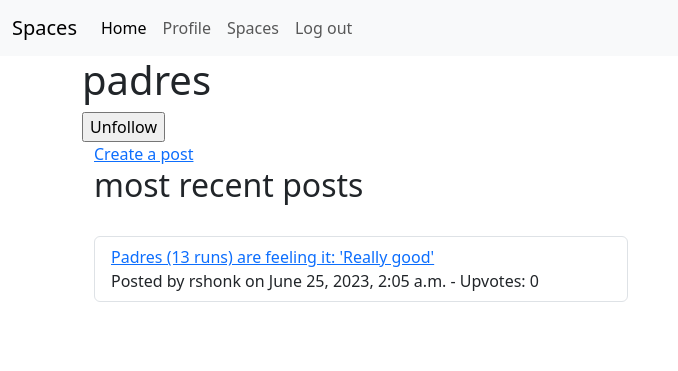
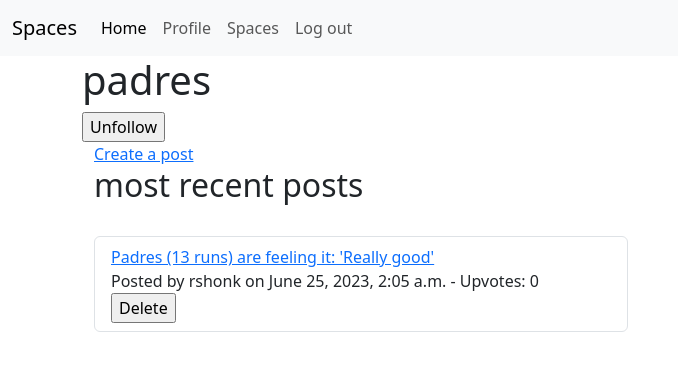
Before and after one commit to Robert-Shonk/spaces, a Django app: a page that uses main/templates/main/space.html in a window 1280 px wide. Shown: the top 371 px of the page, without its empty margins (0-678 px from the left). Run offline with Django 4.2, Linux system fonts and the light colour scheme; a user stored in the database is signed in; data comes from the database, SQL or seed files in the repository; both versions use the stored data as it was after the commit; some libraries are stand-ins or nearby versions.

Commit message:
User can delete their own posts

```diff
--- a/main/templates/main/space.html
+++ b/main/templates/main/space.html
@@ -48,6 +48,13 @@
                     <li class="list-group-item">
                         <a href="{% url 'main:post_comments' post.spacename post.title %}">{{ post.title }}</a> <br>
                         Posted by {{ post.user }} on {{ post.date_published }} - Upvotes: {{ post.upvotes }}
+
+                        {% if request.user == post.user %}
+                            <form method="POST" action="{% url 'main:delete_post' post.spacename post.title %}">
+                                {% csrf_token %}
+                                <input type="submit" value="Delete">
+                            </form>
+                        {% endif %}
                     </li>
                 {% endfor %}
             </ul>
--- a/main/urls.py
+++ b/main/urls.py
@@ -14,4 +14,5 @@ urlpatterns = [
     path('space/<str:spacename>/', views.space, name='space'),
     path('space/<str:spacename>/post/', views.post, name='post'),
     path('space/<str:spacename>/comments/<str:post_title>/', views.post_comments, name='post_comments'),
+    path('space/<str:spacename>/post/delete_post/<str:post_title>/', views.delete_post, name='delete_post'),
 ]
--- a/main/views.py
+++ b/main/views.py
@@ -149,3 +149,17 @@ def post_comments(request, spacename, post_title):
 
     return render(request, 'main/comment.html', {'post_info': post_info, 'comments': comments,
                                                  'comment_form': comment_form})
+
+
+def delete_post(request, spacename, post_title):
+
+    if request.method == 'POST':
+
+        try:
+            post = Post.objects.get(title=post_title)
+            post.delete()
+            return redirect('main:space', spacename)
+        except Post.DoesNotExist:
+            pass
+
+    return HttpResponse("hehe")
```
Also changed, not shown: db.sqlite3.
